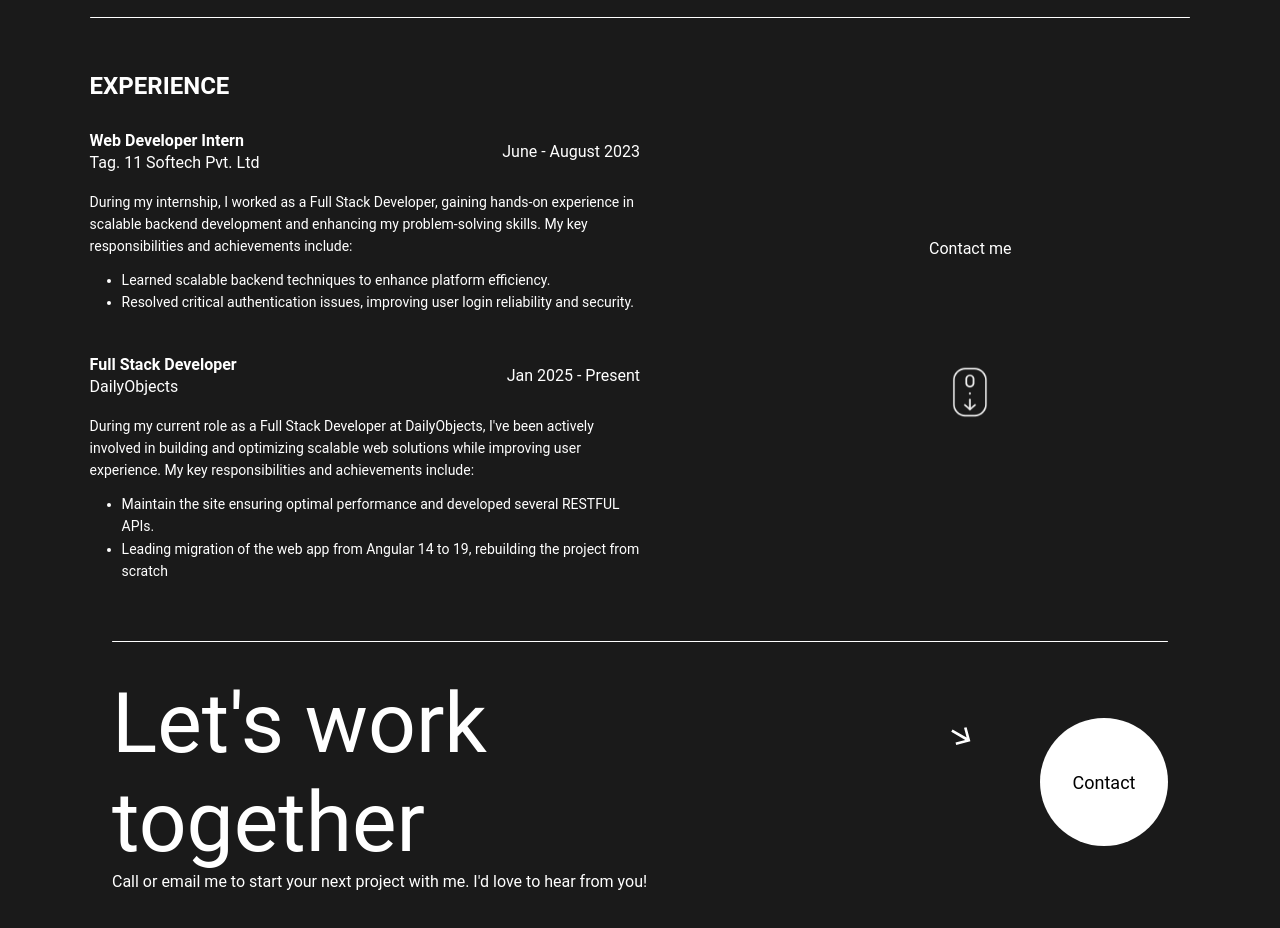
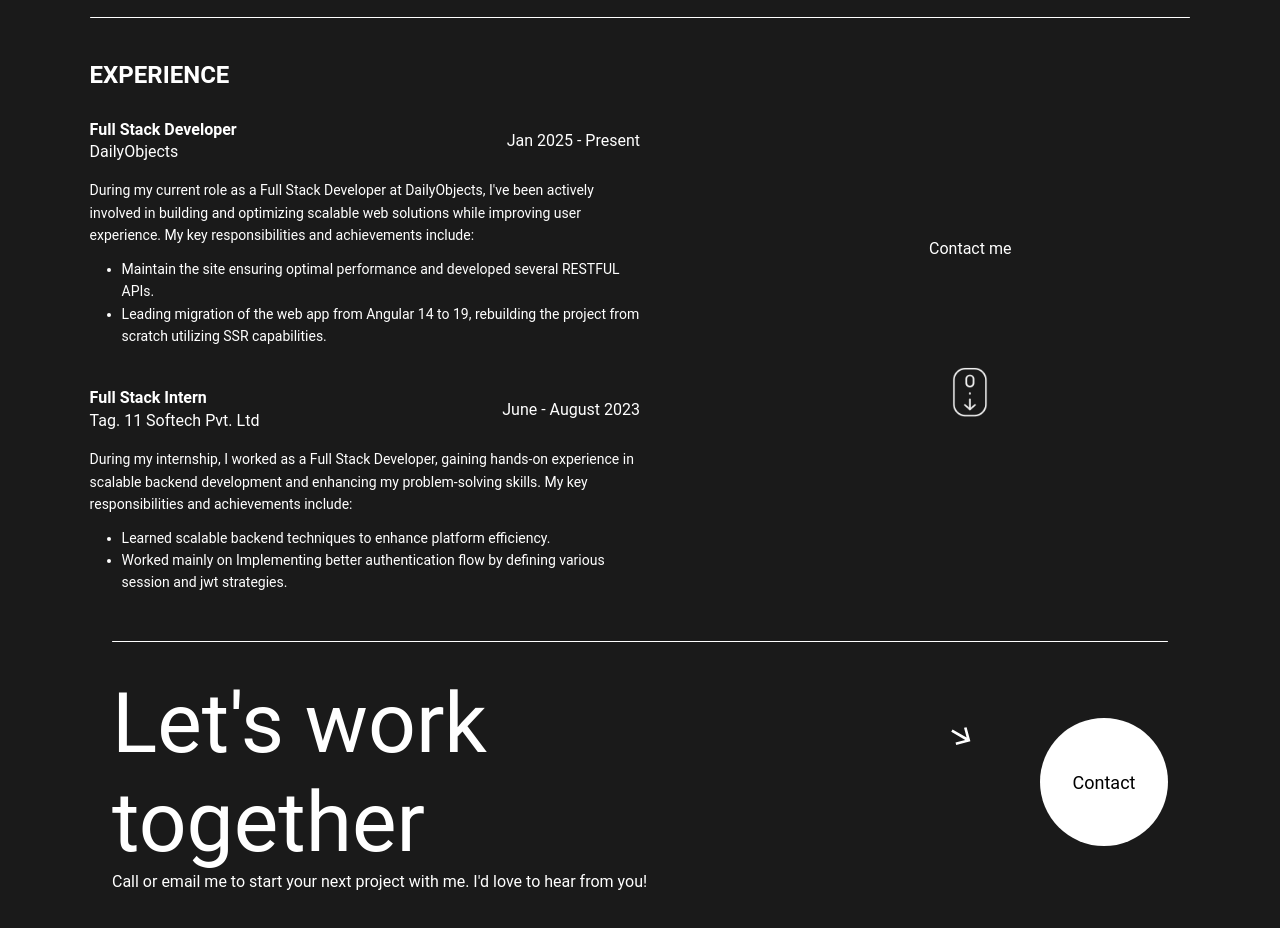
Before and after one commit to krazio-01/Portfolio, a React (Vite) app: page /about in a window 1280 px wide. Shown: the part 1440-2368 px from the top of the page. Built offline with nearby package versions, Linux system fonts and the light colour scheme.

Commit message:
update resume and about-me section

```diff
--- a/src/pages/About/About.jsx
+++ b/src/pages/About/About.jsx
@@ -1,28 +1,28 @@
-import { motion } from "framer-motion";
-import AnimatedScrollComponent from "../../components/animatedScrollComp/AnimatedScrollComp";
-import AnimatedWrapper from "../../components/animatedWrapper/AnimatedWrapper";
-import { FaReact, FaAngular, FaNodeJs, FaGitAlt, FaJava } from "react-icons/fa6";
-import { BiLogoMongodb, BiLogoTypescript } from "react-icons/bi";
-import { SiExpress } from "react-icons/si";
-import { IoLogoJavascript } from "react-icons/io";
-import { FiFramer } from "react-icons/fi";
-import { TbBrandCpp } from "react-icons/tb";
-import { RiNextjsLine } from "react-icons/ri";
-import "./about.css";
+import { motion } from 'framer-motion';
+import AnimatedScrollComponent from '../../components/animatedScrollComp/AnimatedScrollComp';
+import AnimatedWrapper from '../../components/animatedWrapper/AnimatedWrapper';
+import { FaReact, FaAngular, FaNodeJs, FaGitAlt, FaJava } from 'react-icons/fa6';
+import { BiLogoMongodb, BiLogoTypescript } from 'react-icons/bi';
+import { SiExpress } from 'react-icons/si';
+import { IoLogoJavascript } from 'react-icons/io';
+import { FiFramer } from 'react-icons/fi';
+import { TbBrandCpp } from 'react-icons/tb';
+import { RiNextjsLine } from 'react-icons/ri';
+import './about.css';
 
 const mySkills = [
-    { name: "Next.js", icon: <RiNextjsLine style={{ color: "#000" }} /> },
-    { name: "React.js", icon: <FaReact style={{ color: "#61DAFB" }} /> },
-    { name: "Angular", icon: <FaAngular style={{ color: "#DD0031" }} /> },
-    { name: "Framer Motion", icon: <FiFramer style={{ color: "#000" }} /> },
-    { name: "Javascript", icon: <IoLogoJavascript style={{ color: "#F7DF1E" }} /> },
-    { name: "TypeScript", icon: <BiLogoTypescript style={{ color: "#3178C6" }} /> },
-    { name: "Node.js", icon: <FaNodeJs style={{ color: "#3c873a" }} /> },
-    { name: "MongoDB", icon: <BiLogoMongodb style={{ color: "#47A248" }} /> },
-    { name: "Express.js", icon: <SiExpress style={{ color: "#000" }} /> },
-    { name: "Java", icon: <FaJava style={{ color: "#f89820" }} /> },
-    { name: "C++", icon: <TbBrandCpp style={{ color: "#3178C6" }} /> },
-    { name: "Git", icon: <FaGitAlt style={{ color: "#f1502f" }} /> },
+    { name: 'Next.js', icon: <RiNextjsLine style={{ color: '#000' }} /> },
+    { name: 'React.js', icon: <FaReact style={{ color: '#61DAFB' }} /> },
+    { name: 'Angular', icon: <FaAngular style={{ color: '#DD0031' }} /> },
+    { name: 'Framer Motion', icon: <FiFramer style={{ color: '#000' }} /> },
+    { name: 'Javascript', icon: <IoLogoJavascript style={{ color: '#F7DF1E' }} /> },
+    { name: 'TypeScript', icon: <BiLogoTypescript style={{ color: '#3178C6' }} /> },
+    { name: 'Node.js', icon: <FaNodeJs style={{ color: '#3c873a' }} /> },
+    { name: 'MongoDB', icon: <BiLogoMongodb style={{ color: '#47A248' }} /> },
+    { name: 'Express.js', icon: <SiExpress style={{ color: '#000' }} /> },
+    { name: 'Java', icon: <FaJava style={{ color: '#f89820' }} /> },
+    { name: 'C++', icon: <TbBrandCpp style={{ color: '#3178C6' }} /> },
+    { name: 'Git', icon: <FaGitAlt style={{ color: '#f1502f' }} /> },
 ];
 
 const About = () => {
@@ -34,27 +34,25 @@ const About = () => {
                         BIOGRAPHY
                     </AnimatedWrapper>
                     <AnimatedWrapper as="p" delay={0.7}>
-                        Hello! My name is <span>Amman</span> and I enjoy creating things that live
-                        on the internet. My interest in web development started back in 2021
+                        Hello! My name is <span>Amman</span> and I enjoy creating things that live on the internet. My
+                        interest in web development started back in 2021
                     </AnimatedWrapper>
                     <AnimatedWrapper as="p" delay={0.9}>
-                        My web development journey has equipped me with skills in both front-end and
-                        back-end technologies. I create responsive applications with expertise in{" "}
-                        <span>React.js</span> , <span>Next.js</span> and pleasing animations using{" "}
-                        <span>Framer Motion.</span>
+                        My web development journey has equipped me with skills in both front-end and back-end
+                        technologies. I create responsive applications with expertise in <span>React.js</span> ,{' '}
+                        <span>Next.js</span> and pleasing animations using <span>Framer Motion.</span>
                     </AnimatedWrapper>
                     <AnimatedWrapper as="p" delay={1.1}>
-                        In addition to my technical skills, I am adept at collaborating with
-                        cross-functional teams, translating client requirements into technical
-                        specifications, and delivering high-quality projects on time. My keen eye
-                        for detail and commitment to staying updated with the latest industry trends
-                        enable me to incorporate the best practices and cutting-edge technologies
-                        into my work.
+                        In addition to my technical skills, I am adept at collaborating with cross-functional teams,
+                        translating client requirements into technical specifications, and delivering high-quality
+                        projects on time. My keen eye for detail and commitment to staying updated with the latest
+                        industry trends enable me to incorporate the best practices and cutting-edge technologies into
+                        my work.
                     </AnimatedWrapper>
                     <AnimatedWrapper as="p" delay={1.3}>
-                        Driven by a passion for innovation and fueled by curiosity, I'm always eager
-                        to explore new technologies and tackle exciting challenges. Let's
-                        collaborate and transform your ideas into reality!
+                        Driven by a passion for innovation and fueled by curiosity, I'm always eager to explore new
+                        technologies and tackle exciting challenges. Let's collaborate and transform your ideas into
+                        reality!
                     </AnimatedWrapper>
                 </div>
                 <div className="bio-right">
@@ -77,7 +75,7 @@ const About = () => {
                                 transition={{
                                     duration: 0.3,
                                     delay: index * 0.07,
-                                    type: "spring",
+                                    type: 'spring',
                                     stiffness: 100,
                                 }}
                                 key={index}
@@ -105,37 +103,6 @@ const About = () => {
                         <div className="experiance-card">
                             <div className="experiance-card-head">
                                 <div>
-                                    <h4>Web Developer Intern</h4>
-                                    <p>Tag. 11 Softech Pvt. Ltd</p>
-                                </div>
-                                <div>
-                                    <span>June - August 2023</span>
-                                </div>
-                            </div>
-
-                            <div className="experience-card-body">
-                                <p>
-                                    During my internship, I worked as a Full Stack Developer,
-                                    gaining hands-on experience in scalable backend development and
-                                    enhancing my problem-solving skills. My key responsibilities and
-                                    achievements include:
-                                </p>
-                                <ul>
-                                    <li>
-                                        Learned scalable backend techniques to enhance platform
-                                        efficiency.
-                                    </li>
-                                    <li>
-                                        Resolved critical authentication issues, improving user
-                                        login reliability and security.
-                                    </li>
-                                </ul>
-                            </div>
-                        </div>
-
-                        <div className="experiance-card">
-                            <div className="experiance-card-head">
-                                <div>
                                     <h4>Full Stack Developer</h4>
                                     <p>DailyObjects</p>
                                 </div>
@@ -146,14 +113,45 @@ const About = () => {
 
                             <div className="experience-card-body">
                                 <p>
-                                    During my current role as a Full Stack Developer at DailyObjects, I've been actively involved in building and optimizing scalable web solutions while improving user experience. My key responsibilities and achievements include:
+                                    During my current role as a Full Stack Developer at DailyObjects, I've been actively
+                                    involved in building and optimizing scalable web solutions while improving user
+                                    experience. My key responsibilities and achievements include:
                                 </p>
                                 <ul>
                                     <li>
-                                        Maintain the site ensuring optimal performance and developed several RESTFUL APIs.
+                                        Maintain the site ensuring optimal performance and developed several RESTFUL
+                                        APIs.
                                     </li>
                                     <li>
-                                        Leading migration of the web app from Angular 14 to 19, rebuilding the project from scratch
+                                        Leading migration of the web app from Angular 14 to 19, rebuilding the project
+                                        from scratch utilizing SSR capabilities.
+                                    </li>
+                                </ul>
+                            </div>
+                        </div>
+
+                        <div className="experiance-card">
+                            <div className="experiance-card-head">
+                                <div>
+                                    <h4>Full Stack Intern</h4>
+                                    <p>Tag. 11 Softech Pvt. Ltd</p>
+                                </div>
+                                <div>
+                                    <span>June - August 2023</span>
+                                </div>
+                            </div>
+
+                            <div className="experience-card-body">
+                                <p>
+                                    During my internship, I worked as a Full Stack Developer, gaining hands-on
+                                    experience in scalable backend development and enhancing my problem-solving skills.
+                                    My key responsibilities and achievements include:
+                                </p>
+                                <ul>
+                                    <li>Learned scalable backend techniques to enhance platform efficiency.</li>
+                                    <li>
+                                        Worked mainly on Implementing better authentication flow by defining various
+                                        session and jwt strategies.
                                     </li>
                                 </ul>
                             </div>
```
Also changed, not shown: 1 other file (tests, documents, lock files or other folders).
